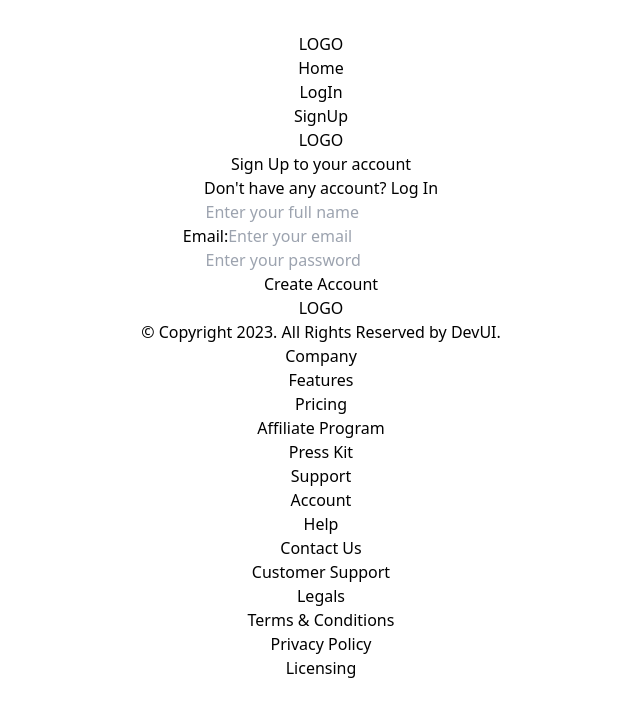
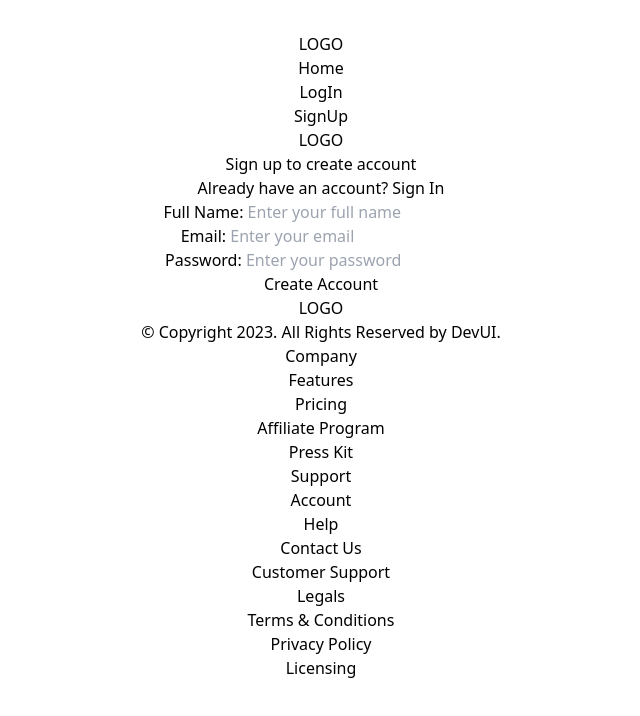
Before and after one commit to Salman-Nazeer/Bloging-Website, a React (Vite) app: page /signup in a window 1280 px wide. Shown: the top 716 px of the page, without its empty margins (319-959 px from the left). Built offline with nearby package versions, Linux system fonts and the light colour scheme; no server answers.

Commit message:
Data Stored in Darabase

```diff
--- a/src/Components/input.jsx
+++ b/src/Components/input.jsx
@@ -1,17 +1,20 @@
-import React, { useId, forwardRef } from "react";
+import React, {useId} from 'react'
 
-const input = forwardRef(function input(
-  { lable, type = "text", className = "", ...props },
-  ref
-) {
-  const id = useId();
+const Input = React.forwardRef( function Input({
+    label,
+    type = "text",
+    className = "",
+    ...props
+}, ref){
+    const id = useId()
     return (
-    <div className="w-full">
-      {lable && (
-        <lable className="inline-block mb-1 pl-1" htmlFor={id}>
-          {lable}
-        </lable>
-      )}
+        <div className='w-full'>
+            {label && <label
+            className='inline-block mb-1 pl-1'
+            htmlFor={id}>
+                {label}
+            </label>
+            }
             <input
             type={type}
             className={`px-3 py-2 rounded-lg bg-white text-black outline-none focus:bg-gray-50 duration-200 border border-gray-200 w-full ${className}`}
@@ -20,7 +23,7 @@ const input = forwardRef(function input(
             id={id}
             />
         </div>
-  );
-});
+    )
+})
 
-export default input;
+export default Input
--- a/src/Components/login.jsx
+++ b/src/Components/login.jsx
@@ -1,31 +1,28 @@
 import React from "react";
-import { Link, useNavigation } from "react-router-dom";
+import { Link, useNavigate } from "react-router-dom";
 import { login as authLogin } from "../Store/Features/authSlice";
-import {Button, Input, Logo } from "./index";
+import { Button, Input, Logo } from "./index";
 import { useDispatch } from "react-redux";
 import { useForm } from "react-hook-form";
 import { useState } from "react";
 import authService from "../Services/auth_services";
 
 const login = () => {
-  const navigate = useNavigation();
+  const navigate = useNavigate();
   const dispatch = useDispatch();
   const { register, handleSubmit } = useForm();
-
   const [error, setError] = useState("");
 
   const login = async (data) => {
     setError("");
     try {
-      const response = await authService.login(data);
-      if (response) {
+      const session = await authService.login(data);
+      if (session) {
         const userData = await authService.getCurrentUser();
-        if (userData) {
-          dispatch(authLogin(userData));
-          navigate("/");
-        }
+        if (userData) dispatch(authLogin(userData));
+        navigate("/");
       }
-    } catch {
+    } catch (error) {
       setError(error.message);
     }
   };
@@ -41,7 +38,7 @@ const login = () => {
           </span>
         </div>
         <h2 className="text-center text-2xl font-bold leading-tight">
-          Log In in to your account
+          Sign in to your account
         </h2>
         <p className="mt-2 text-center text-base text-black/60">
           Don&apos;t have any account?&nbsp;
@@ -53,32 +50,31 @@ const login = () => {
           </Link>
         </p>
         {error && <p className="text-red-600 mt-8 text-center">{error}</p>}
-
         <form onSubmit={handleSubmit(login)} className="mt-8">
           <div className="space-y-5">
             <Input
-              lable="Email:"
+              label="Email: "
               placeholder="Enter your email"
               type="email"
               {...register("email", {
                 required: true,
                 validate: {
                   matchPatern: (value) =>
-                    /^([\w\.\-_]+)?\w+@[\w-_]+(\.\w+){1,}$/gim.test(value) ||
-                    "Email address must be a valid addres",
+                    /^\w+([.-]?\w+)*@\w+([.-]?\w+)*(\.\w{2,3})+$/.test(value) ||
+                    "Email address must be a valid address",
                 },
               })}
             />
             <Input
-              lable="Password:"
+              label="Password: "
               type="password"
-              placeholder="Enter your Password"
+              placeholder="Enter your password"
               {...register("password", {
                 required: true,
               })}
             />
-            <Button type="submit" className="w-full bg-black">
-              Log In
+            <Button type="submit" className="w-full">
+              Sign in
             </Button>
           </div>
         </form>
--- a/src/Components/signup.jsx
+++ b/src/Components/signup.jsx
@@ -1,57 +1,54 @@
 import React from "react";
-import { Link, useNavigation } from "react-router-dom";
-import { login as authLogin } from "../Store/Features/authSlice";
+import { Link, useNavigate } from "react-router-dom";
+import { login } from "../Store/Features/authSlice";
 import { Button, Input, Logo } from "./index";
 import { useDispatch } from "react-redux";
 import { useForm } from "react-hook-form";
 import { useState } from "react";
 import authService from "../Services/auth_services";
 
-const signup = () => {
-  const navegate = useNavigation();
-  const dispatch = useDispatch();
-  const { register, handleSubmit } = useForm();
-  const [error, setError] = useState();
+function Signup() {
+  const navigate = useNavigate()
+  const [error, setError] = useState("")
+  const dispatch = useDispatch()
+  const {register, handleSubmit} = useForm()
 
-  const create = async (data) => {
-    setError("");
+  const create = async(data) => {
+      setError("")
       try {
-      const userData = await authService.CreateAccount(data);
+          const userData = await authService.createAccount(data)
           if (userData) {
-        const userData = await authService.getCurrentUser();
-        dispatch(authLogin(userData));
-        navegate("/");
+              const userData = await authService.getCurrentUser()
+              if(userData) dispatch(login(userData));
+              navigate("/")
           }
       } catch (error) {
-      setError(error.message);
+          setError(error.message)
       }
-  };
+  }
 
 return (
   <div className="flex items-center justify-center">
-      <div
-        className={`mx-auto w-full max-w-lg bg-gray-100 rounded-xl p-10 border border-black/10`}
-      >
+          <div className={`mx-auto w-full max-w-lg bg-gray-100 rounded-xl p-10 border border-black/10`}>
           <div className="mb-2 flex justify-center">
                   <span className="inline-block w-full max-w-[100px]">
                       <Logo width="100%" />
                   </span>
               </div>
-        <h2 className="text-center text-2xl font-bold leading-tight">
-          Sign Up to your account
-        </h2>
+              <h2 className="text-center text-2xl font-bold leading-tight">Sign up to create account</h2>
               <p className="mt-2 text-center text-base text-black/60">
-          Don&apos;t have any account?&nbsp;
+                  Already have an account?&nbsp;
                   <Link
                       to="/login"
                       className="font-medium text-primary transition-all duration-200 hover:underline"
                   >
-            Log In
+                      Sign In
                   </Link>
               </p>
               {error && <p className="text-red-600 mt-8 text-center">{error}</p>}
+
               <form onSubmit={handleSubmit(create)}>
-          <div className="space-y-5">
+                  <div className='space-y-5'>
                       <Input
                       label="Full Name: "
                       placeholder="Enter your full name"
@@ -60,16 +57,15 @@ const signup = () => {
                       })}
                       />
                       <Input
-              lable="Email:"
+                      label="Email: "
                       placeholder="Enter your email"
                       type="email"
                       {...register("email", {
                           required: true,
                           validate: {
-                  matchPatern: (value) =>
-                    /^([\w\.\-_]+)?\w+@[\w-_]+(\.\w+){1,}$/gim.test(value) ||
-                    "Email address must be a valid addres",
-                },
+                              matchPatern: (value) => /^\w+([.-]?\w+)*@\w+([.-]?\w+)*(\.\w{2,3})+$/.test(value) ||
+                              "Email address must be a valid address",
+                          }
                       })}
                       />
                       <Input
@@ -77,8 +73,7 @@ const signup = () => {
                       type="password"
                       placeholder="Enter your password"
                       {...register("password", {
-                required: true,
-              })}
+                          required: true,})}
                       />
                       <Button type="submit" className="w-full">
                           Create Account
@@ -86,8 +81,9 @@ const signup = () => {
                   </div>
               </form>
           </div>
+
   </div>
-  );
-};
+)
+}
 
-export default signup;
+export default Signup
--- a/src/Pages/home.jsx
+++ b/src/Pages/home.jsx
@@ -2,7 +2,7 @@ import React, { useEffect, useState } from "react";
 import appwriteService from "../Services/database_services";
 import { Container, PostCard } from "../Components";
 
-const home = ({$id, Title, FeaturedImg}) => {
+const home = () => {
   const [posts, setPosts] = useState([])
 
     useEffect(() => {
@@ -34,7 +34,7 @@ const home = ({$id, Title, FeaturedImg}) => {
                 <div className='flex flex-wrap'>
                     {posts.map((post) => (
                         <div key={post.$id} className='p-2 w-1/4'>
-                            <PostCard {...post} />
+                            <PostCard {...post}  />
                         </div>
                     ))}
                 </div>
--- a/src/Pages/post.jsx
+++ b/src/Pages/post.jsx
@@ -1,7 +1,7 @@
 import React, { useEffect, useState } from "react";
 import { Link, useNavigate, useParams } from "react-router-dom";
 import Database from "../Services/database_services";
-import { Container } from "../Components";
+import {Button, Container } from "../Components";
 import parse from "html-react-parser";
 import { useSelector } from "react-redux";
 
--- a/src/Services/auth_services.js
+++ b/src/Services/auth_services.js
@@ -2,56 +2,59 @@ import config from "../config/config";
 import { Client, Account, ID } from "appwrite";
 
 export class AuthService {
-    Client = new Client();
-    Account;
+    client = new Client();
+    account;
 
     constructor() {
-        this.Client
+        this.client
             .setEndpoint(config.appwriteURL)
             .setProject(config.appwriteProjectID);
-        this.Account = new Account(this.Client);
+        this.account = new Account(this.client);
+
     }
 
-    async CreateAccount({ email, password, name }) {
+    async createAccount({email, password, name}) {
         try {
-            const userAccount = await this.Account.create(ID.unique(), email, password, name)
+            const userAccount = await this.account.create(ID.unique(), email, password, name);
             if (userAccount) {
-                //call another method
-                return this.login({ email, password })
+                // call another method
+                return this.login({email, password});
             } else {
-                return userAccount;
+               return  userAccount;
             }
         } catch (error) {
             throw error;
         }
     }
 
-    async login({ email, password }) {
+    async login({email, password}) {
         try {
-            return await this.Account.createEmailPasswordSession(email, password);
+            return await this.account.createEmailPasswordSession(email, password);
         } catch (error) {
             throw error;
         }
     }
 
+    async getCurrentUser() {
+        try {
+            return await this.account.get();
+        } catch (error) {
+            console.log("Appwrite serive :: getCurrentUser :: error", error);
+        }
+
+        return null;
+    }
+
     async logout() {
+
         try {
-            await this.Account.deleteSessions();
+            await this.account.deleteSessions();
         } catch (error) {
-            throw error
+            console.log("Appwrite serive :: logout :: error", error);
         }
     }
-
-    async getCurrentUser() {
-        try {
-            return await this.Account.get();
-        } catch (error) {
-            throw error
-        }
-    }
-
 }
 
 const authService = new AuthService();
 
-export default authService;
+export default authService
--- a/src/Store/Features/authSlice.js
+++ b/src/Store/Features/authSlice.js
@@ -11,10 +11,11 @@ const authSlice = createSlice({
     reducers: {
         login (state, action) {
             state.status = true;
-            state.userData = action.payload;
+            state.userData = action.payload.userData;
         },
         logout (state){
             state.status = false;
+            state.userData = null;
         }
     }
 })
--- a/src/Store/store.js
+++ b/src/Store/store.js
@@ -4,7 +4,7 @@ import authSlice from "./Features/authSlice";
 const store = configureStore({
     reducer: {
         // Add your reducers here
-        auth:authSlice
+        auth: authSlice,
     }
 });
 
```
Also changed, not shown: src/Components/Post-Form/postForm.jsx (+7 -7 lines), src/Services/database_services.js (+16 -13 lines). Lines whose indentation alone changed are shown as unchanged.
